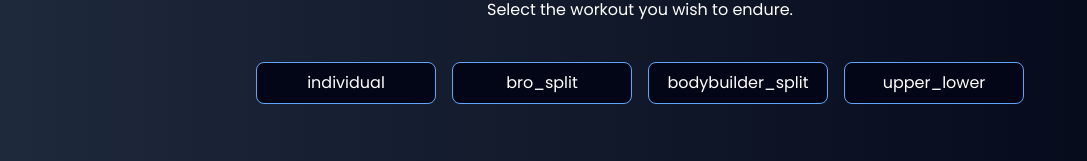
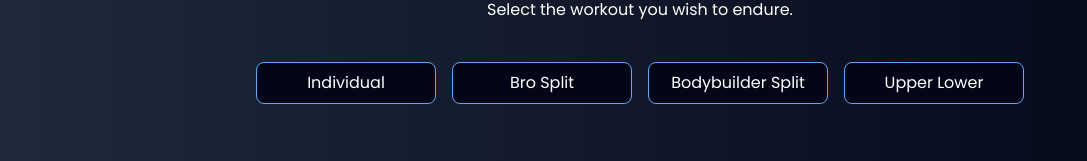
Before and after one commit to aadarshraj02/Gym-app, a React (Vite) app: page / in a window 1280 px wide. Shown: the part 1094-1255 px from the top of the page, without its empty margins (0-1087 px from the left). Built offline with nearby package versions, Linux system fonts and the light colour scheme.

Commit message:
replaced all _ with space

```diff
--- a/src/components/Generator.jsx
+++ b/src/components/Generator.jsx
@@ -31,9 +31,9 @@ const Generator = () => {
         {Object.keys(WORKOUTS).map((type, index) => (
           <button
             key={index}
-            className="bg-slate-950 border border-blue-400 py-2 rounded-lg"
+            className="bg-slate-950 border border-blue-400 py-2 rounded-lg hover:border-blue-600 duration-200"
           >
-            <p>{type}</p>
+            <p className="capitalize">{type.replaceAll("_", " ")}</p>
           </button>
         ))}
       </div>
```
